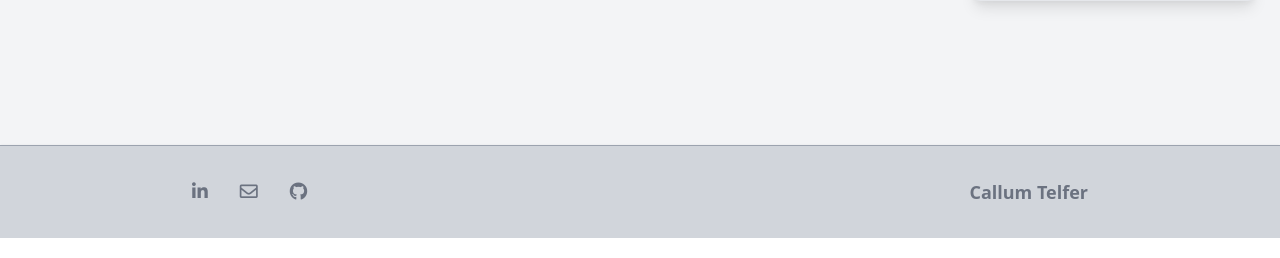
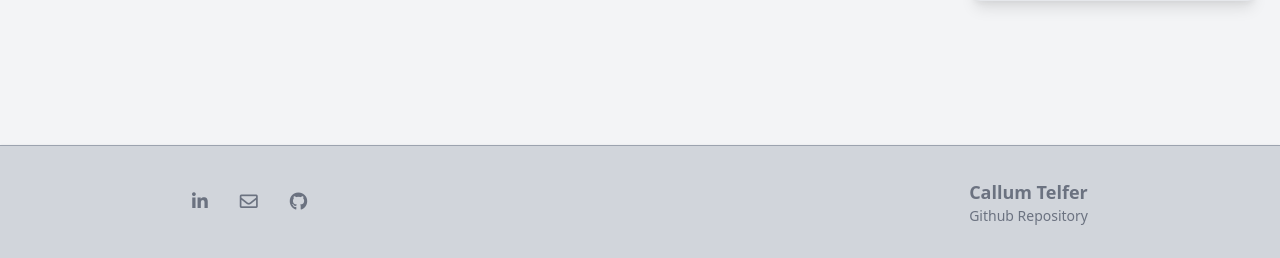
Before and after one commit to VoidemLIVE/callumtelfer.uk, a PHP site: page / in a window 1280 px wide. Shown: the part 1333-1591 px from the top of the page. Run offline with PHP 8.4, Linux system fonts and the light colour scheme.

Commit message:
Added github repo link in footer

```diff
--- a/index.php
+++ b/index.php
@@ -151,6 +151,7 @@ function printToConsole($data) {
         </div>
         <div>
             <span class="text-gray-500 text-lg font-bold">Callum Telfer</span>
+            <p class="text-sm text-gray-500 hover:text-gray-700 "><a href="https://github.com/VoidemLIVE/callumtelfer.uk" target="#">Github Repository</a></p>
         </div>
     </div>
 </footer>
```
